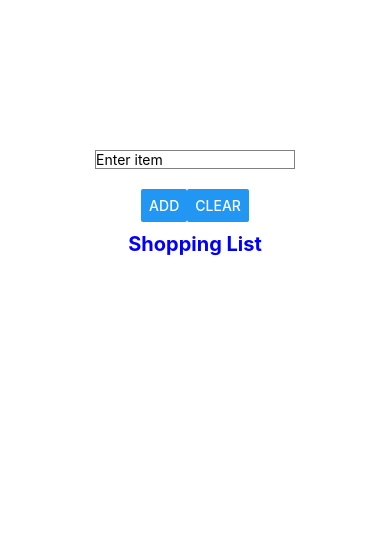
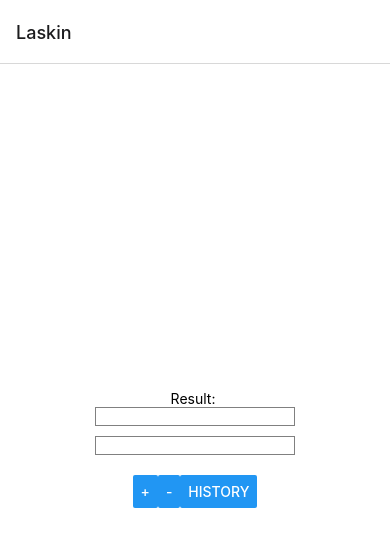
Before and after one commit to F0rsu/mobiiliohjelmointi, a React Native app: screen /Laskin in a window 390 px wide. Shown: the top 546 px of the page. Built offline with nearby package versions, Linux system fonts and the light colour scheme.

Commit message:
Laskimen historiaan tehty key extractor, jotta samanlaiset laskutoimitukset voidaan yksilöidä

```diff
--- a/App.js
+++ b/App.js
@@ -1,19 +1,43 @@
+import { NavigationContainer } from '@react-navigation/native';
+import { createBottomTabNavigator } from '@react-navigation/bottom-tabs';
+import { StyleSheet } from "react-native";
 
-import { StyleSheet } from "react-native";
-import Laskin from "./assets/Laskin";
 import React, { useState } from "react";
 import { View, Button, Alert, TextInput, Image } from "react-native";
 import Guessing from "./assets/Guessing";
 import { StatusBar } from "expo-status-bar";
 import ShoppingList from "./assets/ShoppingList";
+import HomeScreen from './assets/HomeScreen';
+import SettingsScreen from './assets/SettingsScreen';
+import Ionicons from '@expo/vector-icons/Ionicons';
+import Laskin from './assets/Laskin';
+import History from './assets/History';
+
+import { createNativeStackNavigator } from '@react-navigation/native-stack';
+
 
 export default function App() {
   return (
-    <View style={styles.container}>
-      <ShoppingList/>
-    </View>
-  );
-}
+    <NavigationContainer>
+    <Stack.Navigator>
+
+    <Stack.Screen name="Laskin"  component={Laskin} ></Stack.Screen>
+    <Stack.Screen name="History" component={History} ></Stack.Screen>
+
+    </Stack.Navigator>
+
+    </NavigationContainer>
+    );
+    }
+
+
+
+const Tab = createBottomTabNavigator();
+
+const Stack = createNativeStackNavigator();
+
+
+
 
 const styles = StyleSheet.create({
   container: {
--- /dev/null
+++ b/assets/History.js
@@ -0,0 +1,61 @@
+import React, { useState } from "react";
+import { View, Text, TextInput, Button, Alert, FlatList, StyleSheet } from "react-native";
+
+export default function History({route, navigation}) {
+
+
+  const {data} = route.params;
+
+
+
+
+
+
+
+
+
+  const styles = StyleSheet.create({
+    container: {
+      flex: 1,
+      backgroundColor: "#fff",
+      alignItems: "center",
+      justifyContent: "center",
+    },
+    inputContainer: {
+      flexDirection: "column",
+      marginBottom: 10,
+    },
+    input: {
+      width: 200,
+      borderColor: "gray",
+      borderWidth: 1,
+      marginBottom: 10,
+    },
+    buttonContainer: {
+      flexDirection: "row",
+      marginBottom: 10,
+    },
+    list: {
+      marginTop: 20,
+    },
+    listItem: {
+      padding: 10,
+      fontSize: 18,
+      height: 44,
+    },
+  });
+
+  return (
+    <View style={styles.container}>
+
+
+      <Text style={styles.historyText}>History</Text>
+      <FlatList
+  style={styles.list}
+  data={data}
+  keyExtractor={(item, index) => index.toString()}
+  renderItem={({ item }) => <Text style={styles.listItem}>{item.key}</Text>}
+/>
+    </View>
+  );
+}
--- /dev/null
+++ b/assets/HomeScreen.js
@@ -0,0 +1,18 @@
+import React from 'react';
+import { View, Text } from 'react-native';
+import { Button } from 'react-native';
+
+
+
+export default function HomeScreen({ navigation}) {
+    return (
+        <View style={{ flex: 1, alignItems: 'center', justifyContent: 'center' }}>
+        <Text>Hello screen</Text>
+        <Button
+        title="Settings"
+        onPress={() => navigation.navigate('Settings', {user: 'Joonas'})}
+        // Navigate to Settings screen
+        />
+        </View>
+        );
+        }
--- a/assets/Laskin.js
+++ b/assets/Laskin.js
@@ -1,7 +1,7 @@
 import React, { useState } from "react";
 import { View, Text, TextInput, Button, Alert, FlatList, StyleSheet } from "react-native";
 
-export default function Laskin() {
+export default function Laskin({ navigation}) {
   const [num1, setNumber1] = useState("");
   const [num2, setNumber2] = useState("");
   const [result, setResult] = useState('');
@@ -74,14 +74,10 @@ export default function Laskin() {
       <View style={styles.buttonContainer}>
         <Button title="+" onPress={handleAddition} />
         <Button title="-" onPress={handleSubtraction} />
+        <Button title="History" onPress={() => navigation.navigate('History', {data})} />
       </View>
 
-      <Text style={styles.historyText}>History</Text>
-      <FlatList
-        style={styles.list}
-        data={data}
-        renderItem={({ item }) => <Text style={styles.listItem}>{item.key}</Text>}
-      />
+
     </View>
   );
 }
--- /dev/null
+++ b/assets/SettingsScreen.js
@@ -0,0 +1,21 @@
+import React from 'react';
+import { View, Text } from 'react-native';
+
+
+
+
+
+export default function SettingsScreen({route, navigation}) {
+const {user} = route.params;
+
+
+
+
+    return (
+
+
+<View>
+<Text>Welcome to settings {user}</Text>
+</View>
+);
+};
```
Also changed, not shown: package.json (+6 -1 lines), 1 other file (tests, documents, lock files or other folders).
